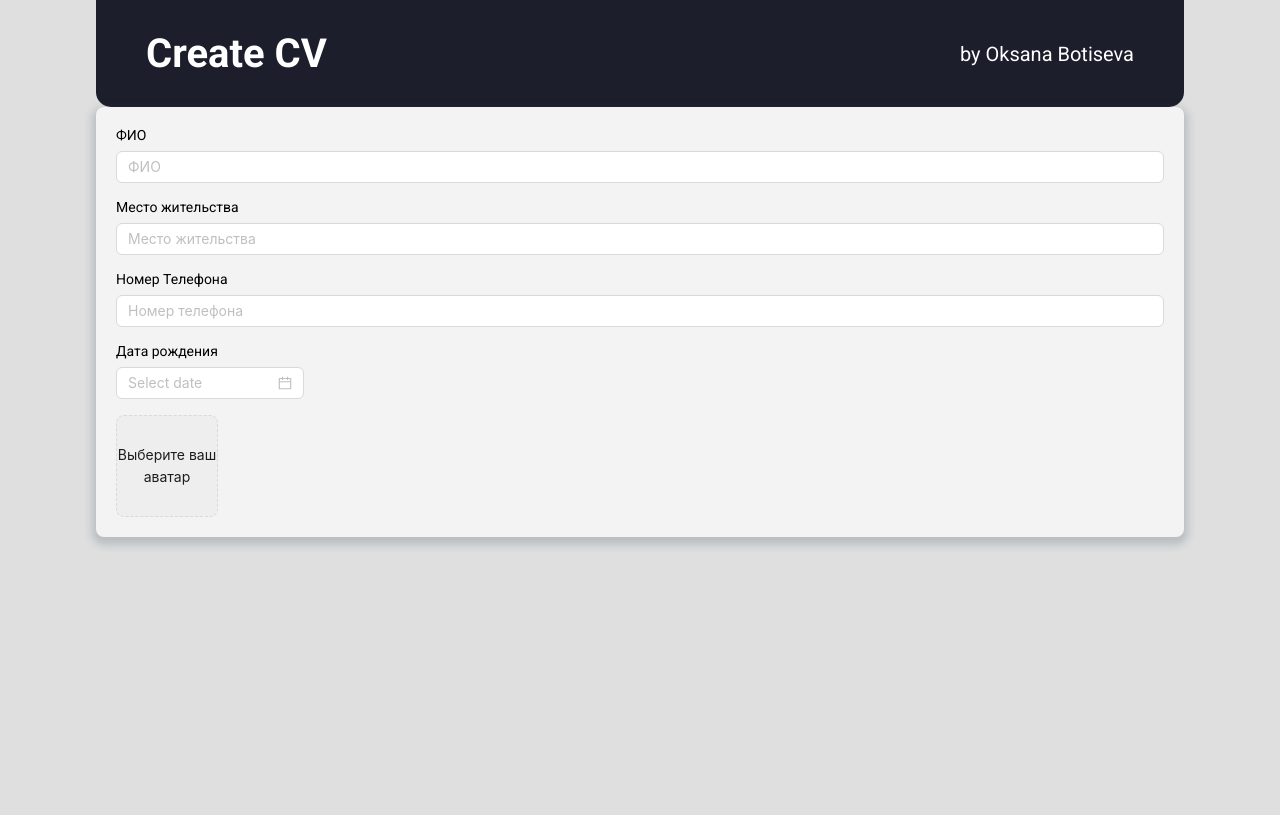
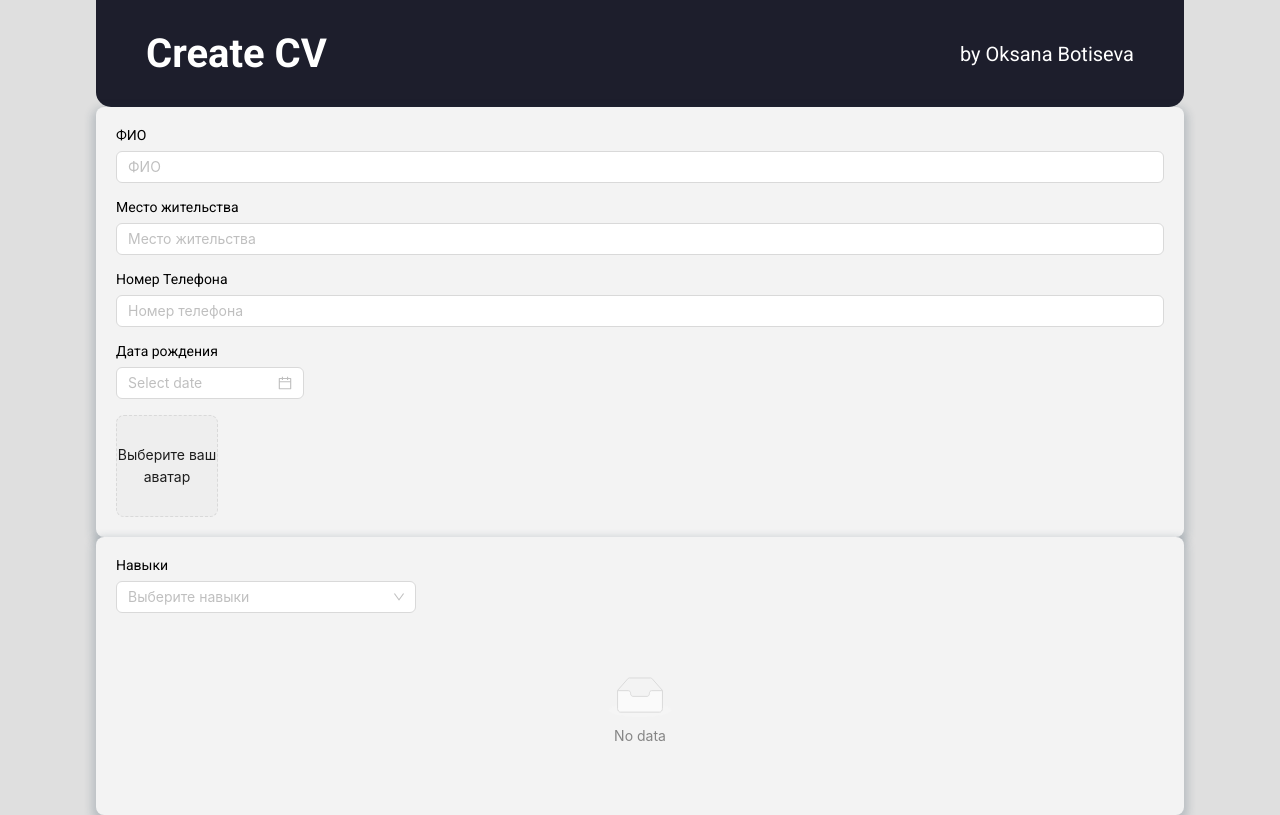
Before and after one commit to Oksana-Botsieva/Create-CV.2, a React (Create React App) app: page / in a window 1280 px wide. Built offline with nearby package versions, Linux system fonts and the light colour scheme.

Commit message:
skills block in progress

```diff
--- a/src/App.tsx
+++ b/src/App.tsx
@@ -1,13 +1,16 @@
 import React from "react";
 import { Header } from "./components/Header/Header";
 import { PersonalInfo } from "./components/PersonalInfo/PersonalInfo";
+import { Skills } from "./components/Skills/Skills";
 
 function App() {
   return (
-      <div className="App container">
-        <Header />
-        <PersonalInfo />
-      </div>
+    <div className="App container">
+      <Header />
+      <PersonalInfo />
+
+      <Skills />
+    </div>
   );
 }
 
--- /dev/null
+++ b/src/components/Skills/Skills.tsx
@@ -0,0 +1,46 @@
+import React, { useState } from "react";
+import { Card } from "../Card/Card";
+import { Control } from "../ControlForm/Control";
+import { List, Select } from "antd";
+
+const Skills: React.FC = () => {
+  const [selectedSkills, setSelectedSkills] = useState<string[]>([]);
+
+  const skillOptions = [
+    { value: "React", label: "React" },
+    { value: "Angular", label: "Angular" },
+    { value: "View", label: "View" },
+    { value: "Typescript", label: "Typescript" },
+    { value: "Sass/Scss", label: "Sass/Scss" },
+    { value: "Styled components", label: "Styled components" },
+    { value: "Material UI", label: "Material UI" },
+    { value: "Rest API", label: "Rest API" },
+    { value: "Webpack", label: "Webpack" },
+    { value: "Vite", label: "Vite" },
+  ];
+
+  const handleChange = (value: string[]) => {
+    setSelectedSkills(value);
+    console.log(value);
+  };
+  return (
+    <Card>
+      <Control label={"Навыки"}>
+        <Select
+          mode="multiple"
+          allowClear
+          style={{ minWidth: "300px" }}
+          placeholder="Выберите навыки"
+          onChange={handleChange}
+          options={skillOptions}
+        />
+      </Control>
+      <List
+        dataSource={selectedSkills}
+        renderItem={(item) => <List.Item>{item}</List.Item>}
+      />
+    </Card>
+  );
+};
+
+export { Skills };
```
